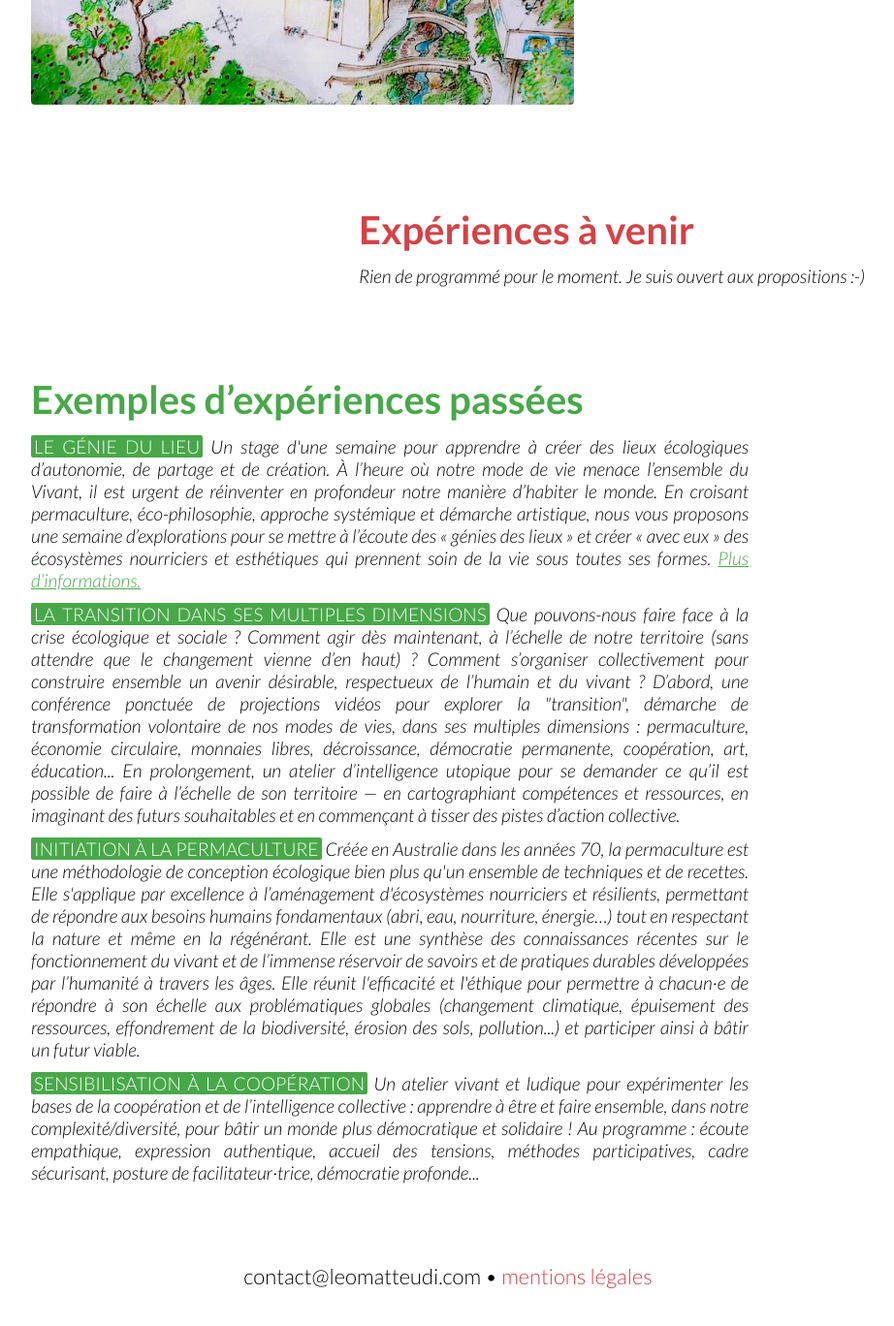
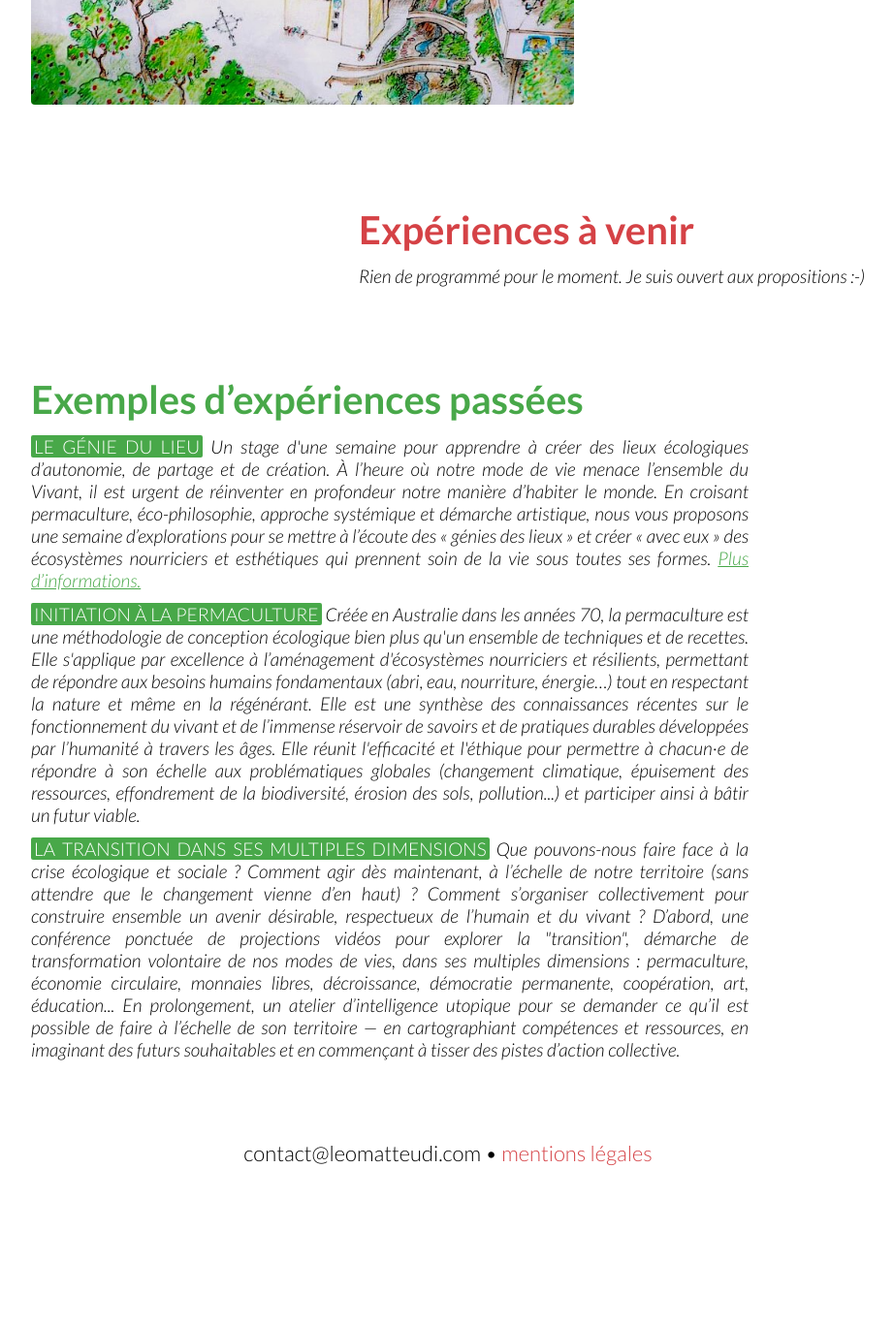
Before and after one commit to leomatteudi/leomatteudi, a Jekyll site: the page built from pages/3-experiences.html, in a window 1280 px wide and 1400 px high, scrolled down 636 px. Shown: the top 1368 px of the window at 97% size, without its empty margins (178-1100 px from the left). Built offline with Jekyll 4.4.1, drawn with Linux system fonts in a browser that asks for light colours; after the commit the page ends 1909 px from its top, so only the background shows below that.

Commit message:
Update 3-experiences.html

```diff
--- a/pages/3-experiences.html
+++ b/pages/3-experiences.html
@@ -19,7 +19,6 @@ title: Expériences
 <div class="block green" id="experiences-passees">
 	<h2>Exemples d’expériences passées</h2>
 	<p><strong>Le génie du lieu</strong> Un stage d'une semaine pour apprendre à créer des lieux écologiques d’autonomie, de partage et de création. À l’heure où notre mode de vie menace l’ensemble du Vivant, il est urgent de réinventer en profondeur notre manière d’habiter le monde. En croisant permaculture, éco-philosophie, approche systémique et démarche artistique, nous vous proposons une semaine d’explorations pour se mettre à l’écoute des « génies des lieux » et créer « avec eux » des écosystèmes nourriciers et esthétiques qui prennent soin de la vie sous toutes ses formes. <a href="/static/legeniedulieu.pdf" target="_blank">Plus d’informations.</a></p>
+	<p><strong>Initiation à la permaculture</strong> Créée en Australie dans les années 70, la permaculture est une méthodologie de conception écologique bien plus qu'un ensemble de techniques et de recettes. Elle s'applique par excellence à l’aménagement d'écosystèmes nourriciers et résilients, permettant de répondre aux besoins humains fondamentaux (abri, eau, nourriture, énergie…) tout en respectant la nature et même en la régénérant. Elle est une synthèse des connaissances récentes sur le fonctionnement du vivant et de l’immense réservoir de savoirs et de pratiques durables développées par l’humanité à travers les âges. Elle réunit l'efficacité et l'éthique pour permettre à chacun·e de répondre à son échelle aux problématiques globales (changement climatique, épuisement des ressources, effondrement de la biodiversité, érosion des sols, pollution...) et participer ainsi à bâtir un futur viable.</p>
  	<p><strong>La transition dans ses multiples dimensions</strong> Que pouvons-nous faire face à la crise écologique et sociale ? Comment agir dès maintenant, à l’échelle de notre territoire (sans attendre que le changement vienne d’en haut) ? Comment s’organiser collectivement pour construire ensemble un avenir désirable, respectueux de l’humain et du vivant ? D’abord, une conférence ponctuée de projections vidéos pour explorer la "transition", démarche de transformation volontaire de nos modes de vies, dans ses multiples dimensions&nbsp;: permaculture, économie circulaire, monnaies libres, décroissance, démocratie permanente, coopération, art, éducation... En prolongement, un atelier d’intelligence utopique pour se demander ce qu’il est possible de faire à l’échelle de son territoire — en cartographiant compétences et ressources, en imaginant des futurs souhaitables et en commençant à tisser des pistes d’action collective.</p>
-	<p><strong>Initiation à la permaculture</strong> Créée en Australie dans les années 70, la permaculture est une méthodologie de conception écologique bien plus qu'un ensemble de techniques et de recettes. Elle s'applique par excellence à l’aménagement d'écosystèmes nourriciers et résilients, permettant de répondre aux besoins humains fondamentaux (abri, eau, nourriture, énergie…) tout en respectant la nature et même en la régénérant. Elle est une synthèse des connaissances récentes sur le fonctionnement du vivant et de l’immense réservoir de savoirs et de pratiques durables développées par l’humanité à travers les âges. Elle réunit l'efficacité et l'éthique pour permettre à chacun·e de répondre à son échelle aux problématiques globales (changement climatique, épuisement des ressources, effondrement de la biodiversité, érosion des sols, pollution...) et participer ainsi à bâtir un futur viable.</p>
-  	<p><strong>Sensibilisation à la coopération</strong> Un atelier vivant et ludique pour expérimenter les bases de la coopération et de l’intelligence collective : apprendre à être et faire ensemble, dans notre complexité/diversité, pour bâtir un monde plus démocratique et solidaire ! Au programme : écoute empathique, expression authentique, accueil des tensions, méthodes participatives, cadre sécurisant, posture de facilitateur·trice, démocratie profonde...</p>
 </div>
```
